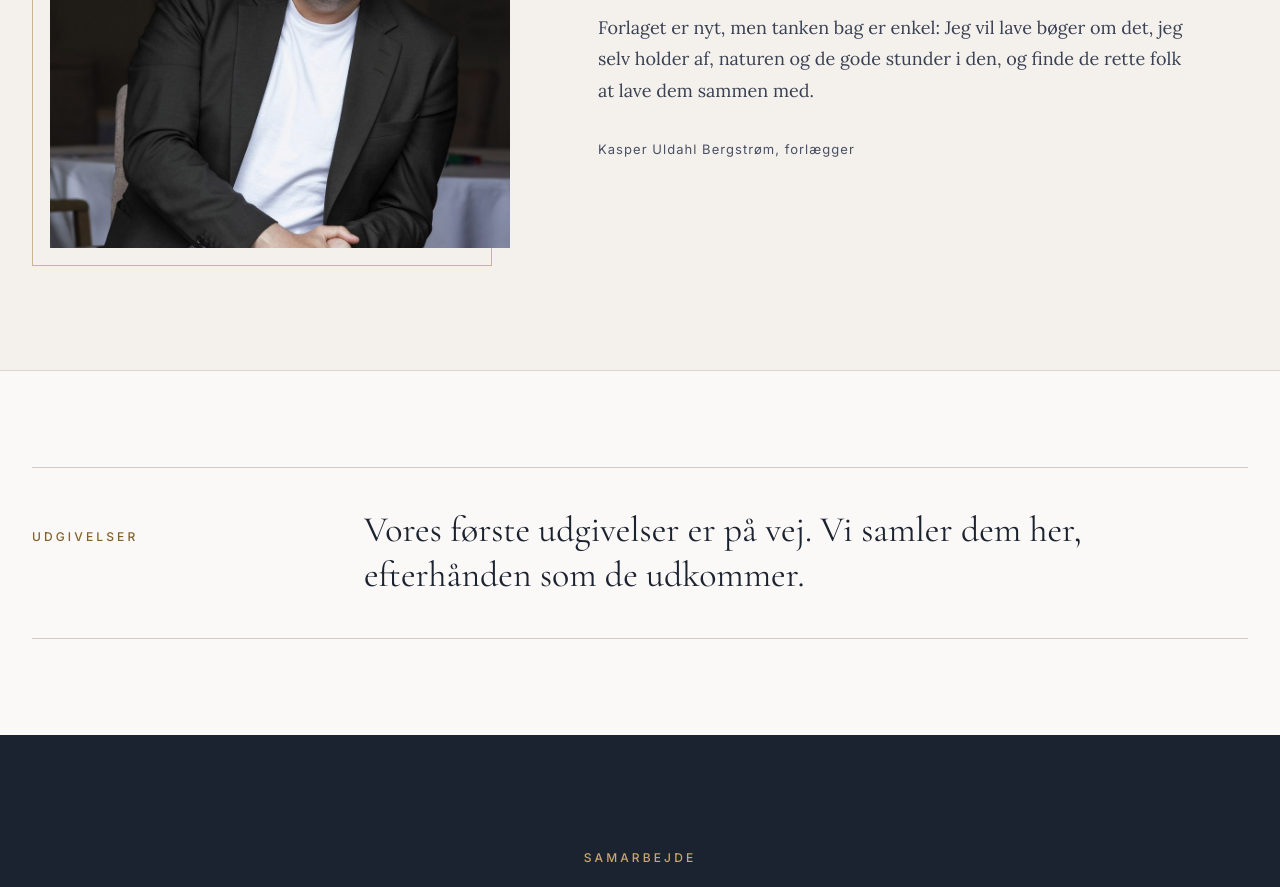
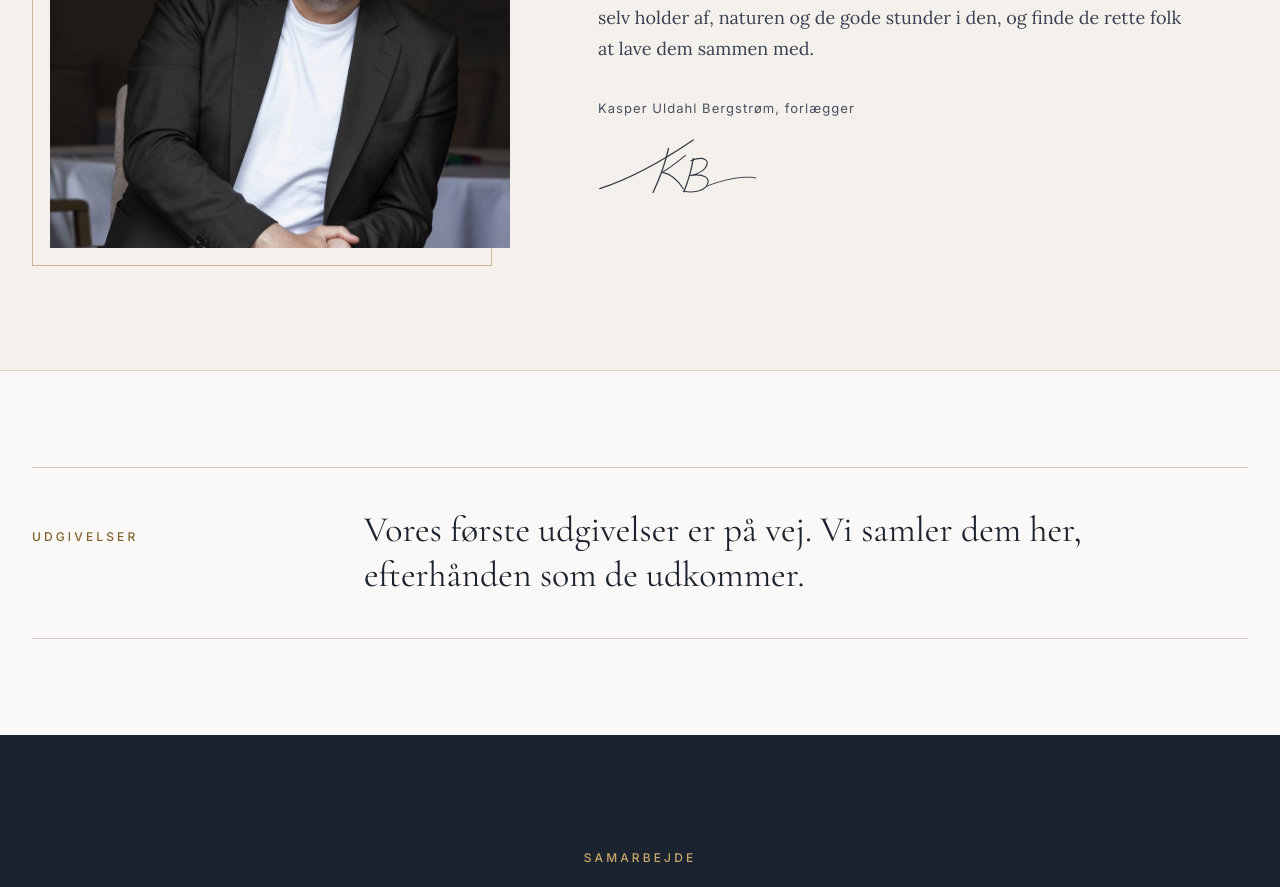
Before and after one commit to rapsak5/forlagetuldahl.dk, a plain HTML site: page index.html in a window 1280 px wide. Shown: the part 3600-4487 px from the top of the page. Drawn offline with nearby package versions, Linux system fonts and the light colour scheme.

Commit message:
Underskrift under Kasper Uldahl Bergstrøm
Co-Authored-By: Claude Fable 5.2 <noreply@anthropic.com>
Claude-Session: https://claude.ai/code/session_01TdJqpW69dnAHE8CC9CwxB4

```diff
--- a/index.html
+++ b/index.html
@@ -231,6 +231,7 @@
 <p style="margin: 0 0 20px; max-width: 54ch; font-size: 18px; color: #3A4152">Forlaget Uldahl er min idé. Jeg er selvstændig og har bygget flere virksomheder op fra bunden, så jeg ved, hvad der skal til for at føre en idé ud i livet, og hvor meget arbejde der ligger bag.</p>
 <p style="margin: 0 0 32px; max-width: 54ch; font-size: 18px; color: #3A4152">Forlaget er nyt, men tanken bag er enkel: Jeg vil lave bøger om det, jeg selv holder af, naturen og de gode stunder i den, og finde de rette folk at lave dem sammen med.</p>
 <p style="margin: 0; font-family: 'Inter', sans-serif; font-size: 13px; letter-spacing: .08em; color: #4A5163">Kasper Uldahl Bergstrøm, forlægger</p>
+<svg role="img" aria-label="Underskrift" viewBox="0 0 220 90" fill="none" stroke="#1C2330" stroke-width="1.7" stroke-linecap="round" stroke-linejoin="round" style="display: block; width: 170px; height: auto; margin: 14px 0 0 -6px; opacity: .88"><path d="M10 72C44 61 84 41 131 9"></path><path d="M99 20C95 39 88 58 79 77"></path><path d="M121 29C110 38 101 45 91 51C102 53 111 61 118 72" stroke-width="1.4"></path><path d="M131 33C129 48 124 63 119 76"></path><path d="M128 36C144 29 155 35 146 46C140 52 132 54 127 55C143 52 156 58 148 69C141 76 129 78 118 75" stroke-width="1.5"></path><path d="M148 69C171 60 195 55 212 58" stroke-width="1.2"></path></svg>
 </div>
 </div>
 </section>
```
Also changed, not shown: en/index.html (+1 -0 lines).
